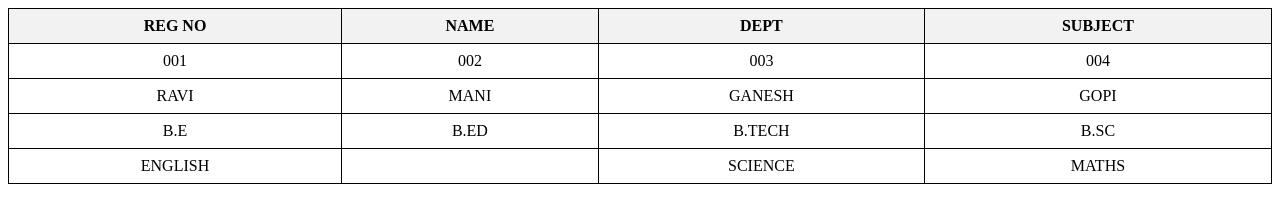
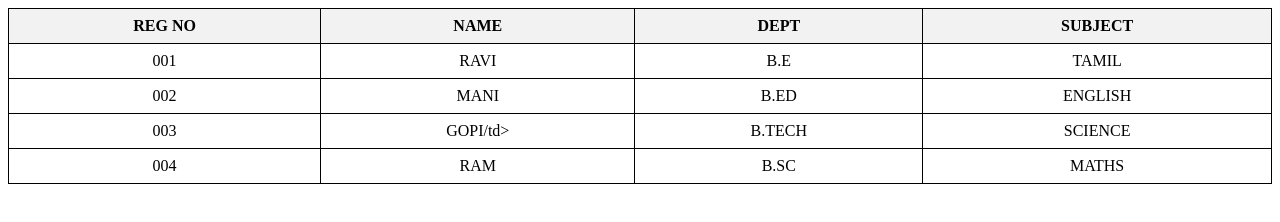
Before and after one commit to 22124025/Pract2, a plain HTML site: page index.html in a window 1280 px wide. Drawn offline with Linux system fonts and the light colour scheme.

Commit message:
UpdateD index.html

```diff
--- a/index.html
+++ b/index.html
@@ -34,26 +34,26 @@
         <tbody>
             <tr>
                 <td>001</td>
-                <td>002</td>
-                <td>003</td>
-                <td>004</td>
+                <td>RAVI</td>
+                <td>B.E</td>
+                <td>TAMIL</td>
             </tr>
             <tr>
-                <td>RAVI</td>
+                <td>002</td>
                 <td>MANI</td>
-                <td>GANESH</td>
-                <td>GOPI</td>
+                <td>B.ED</td>
+                <td>ENGLISH</td>
             </tr>
             <tr>
-                <td>B.E</td>
-                <td>B.ED</td>
+                <td>003</td>
+                <td>GOPI/td>
                 <td>B.TECH</td>
-                <td>B.SC</td>
+                <td>SCIENCE</td>
             </tr>
               <tr>
-                <td>ENGLISH</td>
-                <td><TAMIL/td>
-                <td>SCIENCE</td>
+                <td>004</td>
+                <td>RAM</td>
+                <td>B.SC</td>
                 <td>MATHS</td>
             </tr>
         </tbody>
```
